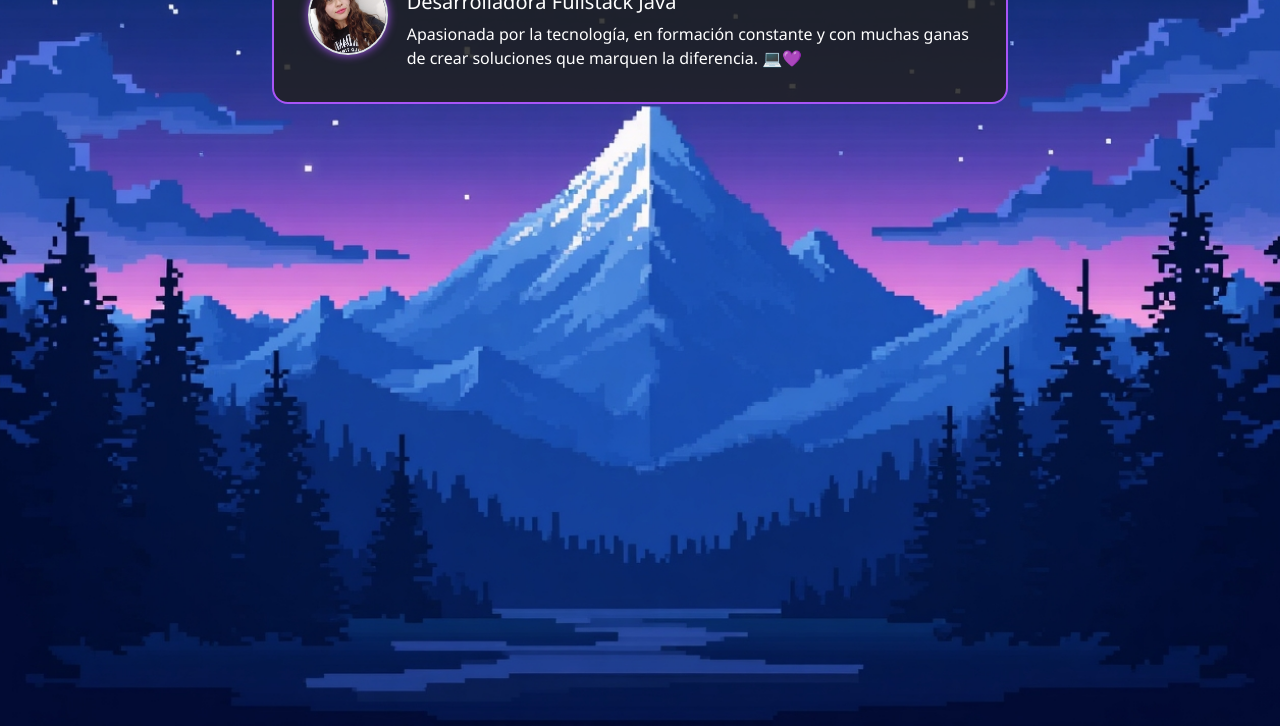
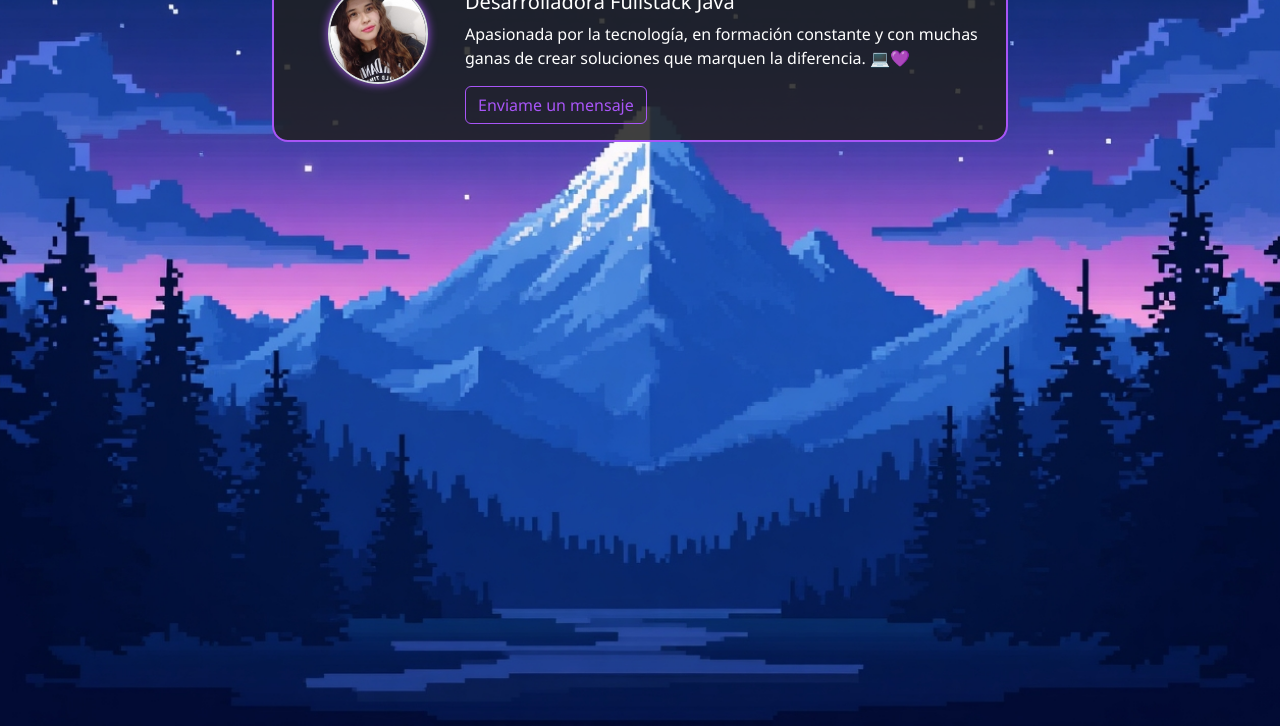
Before and after one commit to Ing-Estefania-Pachon/tarjetaPresentacion, a website: page index.html in a window 1280 px wide. Shown: the part 122-848 px from the top of the page. Drawn offline with nearby package versions, Linux system fonts and the light colour scheme.

Commit message:
Mejore la imagen

```diff
--- a/index.html
+++ b/index.html
@@ -15,16 +15,17 @@
         <div class="card p-3 personal-card">
           <div class="row g-0 align-items-center">
             <!-- Imagen -->
-            <div class="col-2 col-md-2 text-center">
+            <div class="col-12 col-md-3 text-center">
               <img src="./imagenes/yo.jpg" alt="Foto de perfil" class="img-fluid rounded-circle border border-2 profile-img">
             </div>
             <!-- Información -->
-            <div class="col-12 col-md-10 mt-3 mt-md-0">
+            <div class="col-12 col-md-9">
               <h2 class="card-title">Estefanía Pachón</h2>
               <h5>Desarrolladora Fullstack Java</h5>
               <p>
                 Apasionada por la tecnología, en formación constante y con muchas ganas de crear soluciones que marquen la diferencia. 💻💜
               </p>
+              <button class="btn btn-outline-light">Enviame un mensaje</button>
             </div>
           </div>
         </div>
--- a/styles.css
+++ b/styles.css
@@ -15,10 +15,14 @@ body {
 }
 
 .profile-img {
-  width: 80px;
-  height: 80px;
+  width: 100px;
+  height: 100px;
   object-fit: cover;
   box-shadow: 0 0 10px #a855f7;
+}
+
+.profile-img:hover {
+  transform: scale(1.5); /* Aumenta al 120% */
 }
 
 .card-title {
```
